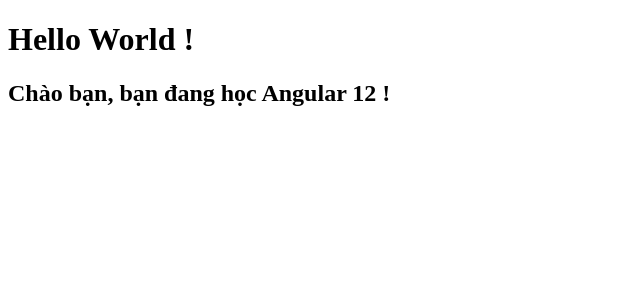
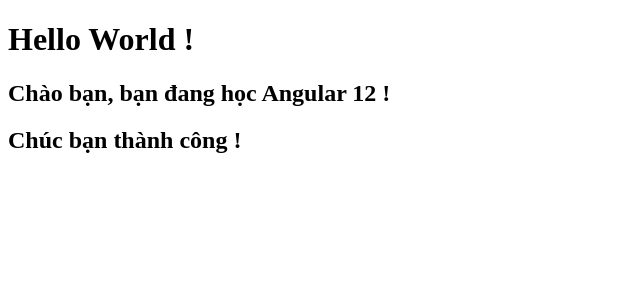
Before and after one commit to lucuong/Angular12, an Angular app: page / in a window 1280 px wide. Shown: the top 300 px of the page, without its empty margins (0-640 px from the left). Built offline with nearby package versions, Linux system fonts and the light colour scheme.

Commit message:
Hello World

```diff
--- a/src/app/app.component.html
+++ b/src/app/app.component.html
@@ -1,2 +1,3 @@
 <h1>Hello World ! </h1>
 <h2>Chào bạn, bạn đang học Angular 12 !</h2>
+<h2>Chúc bạn thành công !</h2>
```
